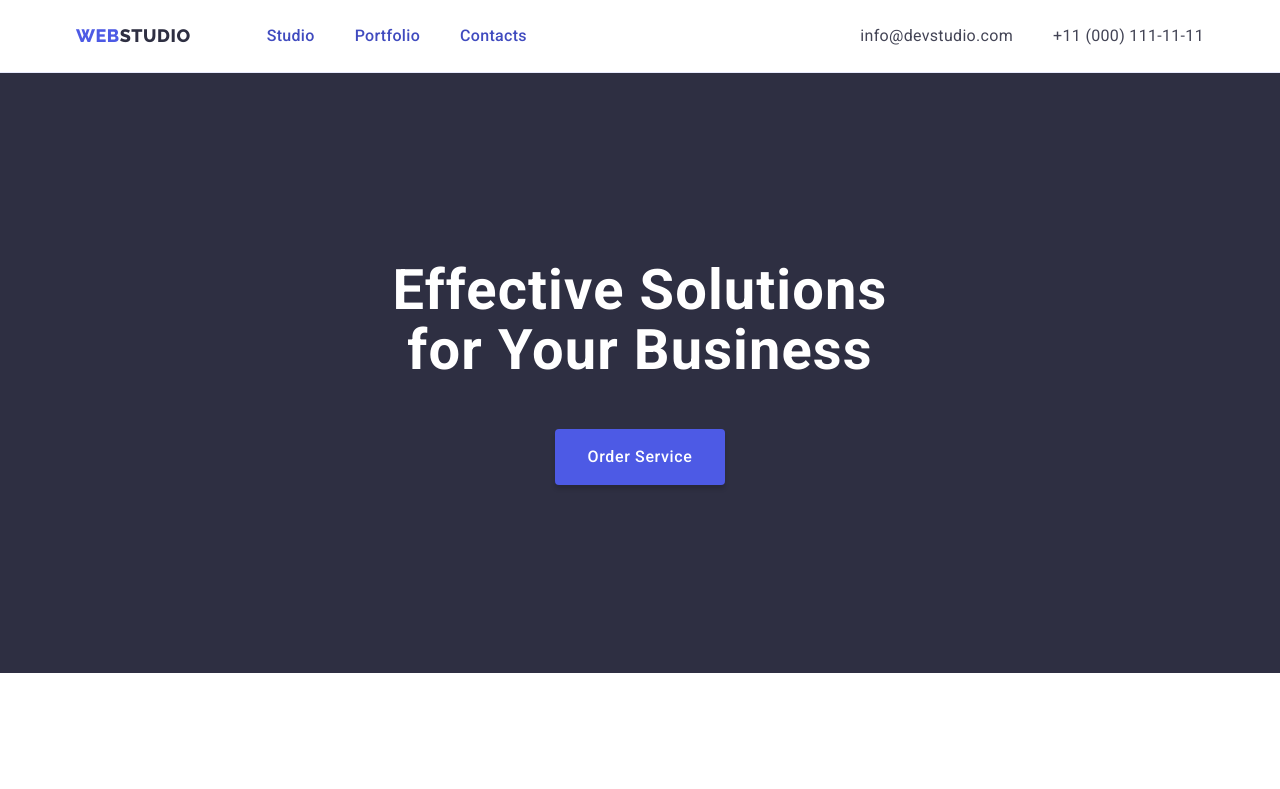
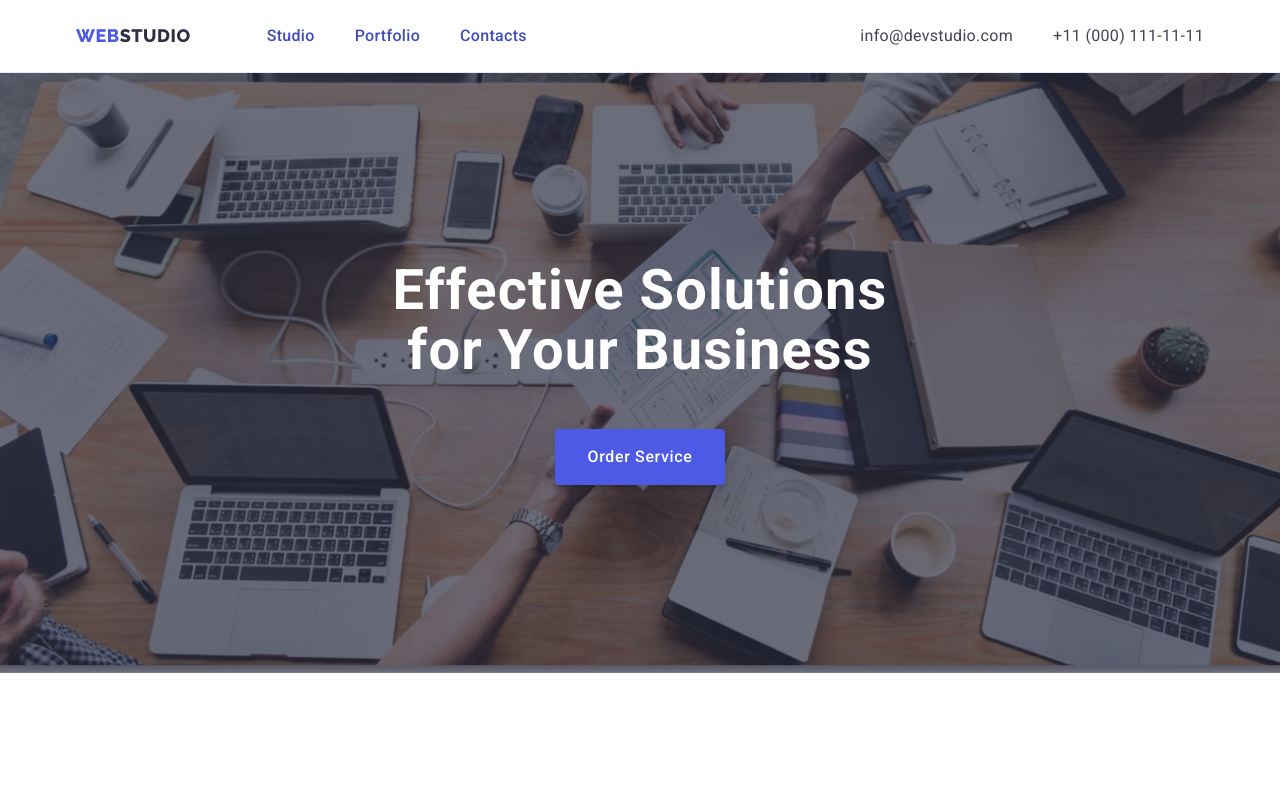
Before and after one commit to efronnik/goit-markup-hw-04, a plain HTML site: page index.html in a window 1280 px wide. Shown: the top 789 px of the page. Drawn offline with nearby package versions, Linux system fonts and the light colour scheme.

Commit message:
Summary (required)

```diff
--- a/css/styles.css
+++ b/css/styles.css
@@ -143,6 +143,15 @@ img {
 .main-sec {
   background-color: #2e2f42;
   padding: 188px 0 188px;
+  background-image: linear-gradient(
+      rgba(46, 47, 66, 0.7),
+      rgba(46, 47, 66, 0.7)
+    ),
+    url(../images/people-office.jpg);
+  max-width: 1440px;
+  background-repeat: no-repeat;
+  background-position: center;
+  background-size: cover;
 }
 
 .main {
@@ -175,6 +184,7 @@ img {
   box-shadow: 0px 4px 4px 0px rgba(0, 0, 0, 0.15);
   border: none;
   min-width: 169px;
+  transition: background-color 250ms cubic-bezier(0.4, 0, 0.2, 1);
 }
 
 .main-btn:hover,
```
Also changed, not shown: images/icons.svg, images/people-office.jpg (added).
